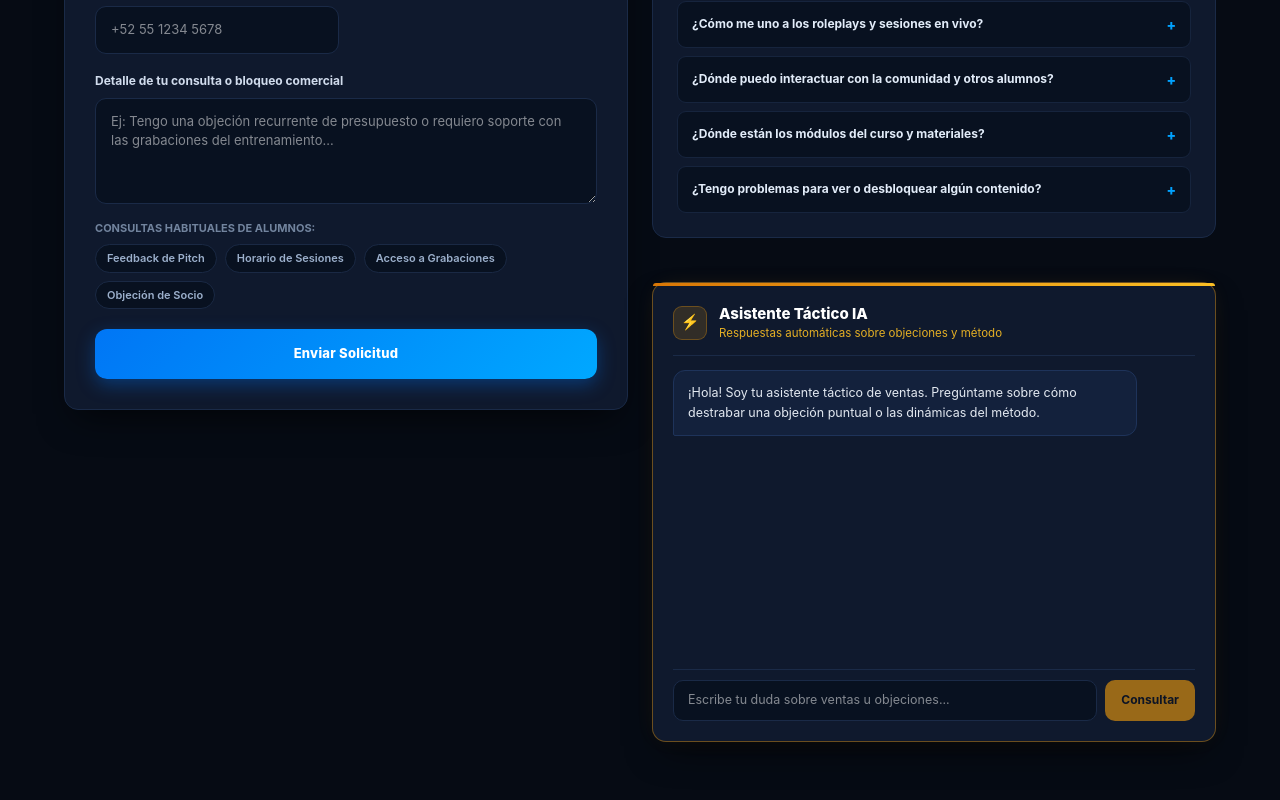
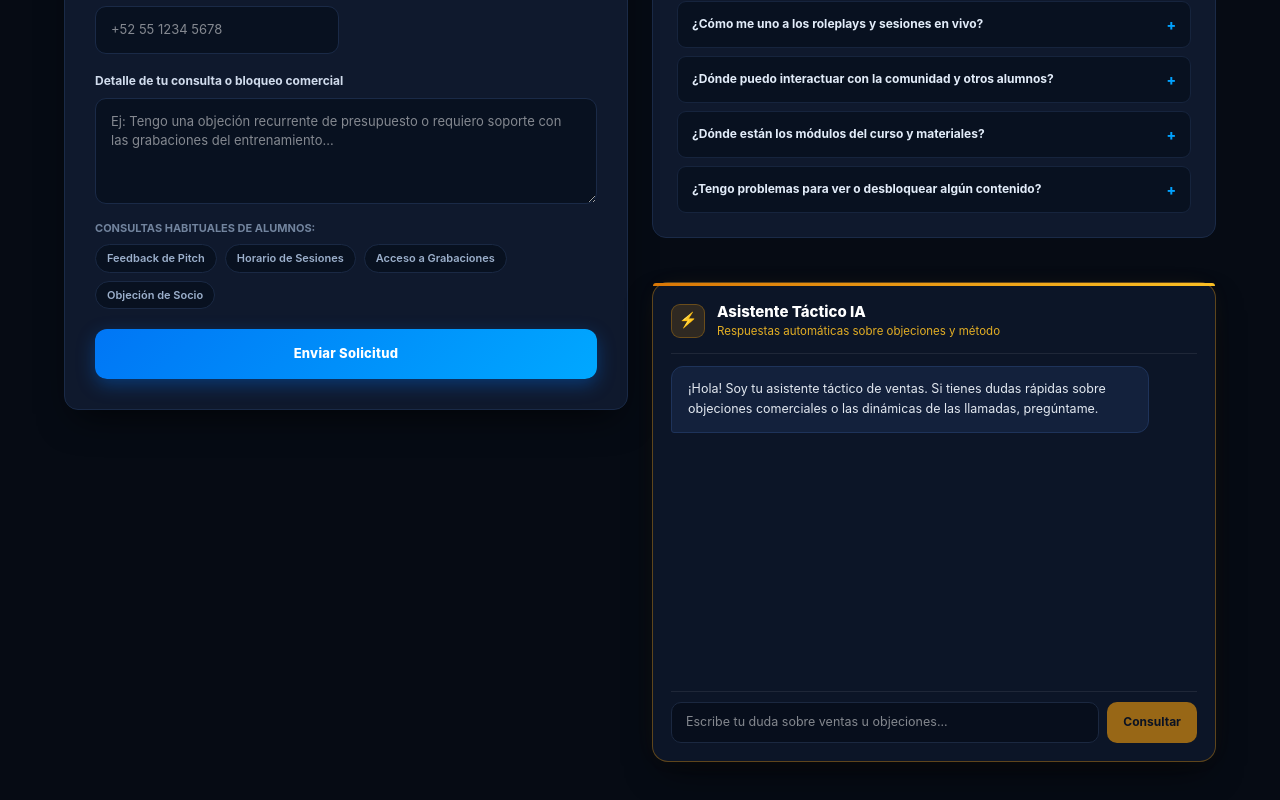
Before and after one commit to emicortes-hub/serve-happiness, a Next.js app: page /dashboard/1 in a window 1280 px wide. Shown: the part 894-1694 px from the top of the page. Built offline with nearby package versions, Linux system fonts and the light colour scheme.

Commit message:
Formatear negritas Markdown y ajustar espaciado en AIChatBox

```diff
--- a/components/AIChatBox.tsx
+++ b/components/AIChatBox.tsx
@@ -7,11 +7,26 @@ interface Message {
   content: string;
 }
 
+// Función auxiliar para renderizar negritas Markdown de forma segura
+function renderFormattedMessage(text: string) {
+  const parts = text.split(/(\*\*.*?\*\*)/g);
+  return parts.map((part, index) => {
+    if (part.startsWith('**') && part.endsWith('**')) {
+      return (
+        <strong key={index} style={{ color: '#fbbf24', fontWeight: 700 }}>
+          {part.slice(2, -2)}
+        </strong>
+      );
+    }
+    return <span key={index}>{part}</span>;
+  });
+}
+
 export default function AIChatBox() {
   const [messages, setMessages] = useState<Message[]>([
     {
       role: 'assistant',
-      content: '¡Hola! Soy tu asistente táctico de ventas. Pregúntame sobre cómo destrabar una objeción puntual o las dinámicas del método.',
+      content: '¡Hola! Soy tu asistente táctico de ventas. Si tienes dudas rápidas sobre objeciones comerciales o las dinámicas de las llamadas, pregúntame.',
     },
   ]);
   const [input, setInput] = useState('');
@@ -64,18 +79,18 @@ export default function AIChatBox() {
   return (
     <div
       style={{
-        backgroundColor: '#0f192d',
-        border: '1px solid rgba(245, 158, 11, 0.4)',
-        borderRadius: '14px',
-        padding: '20px',
-        boxShadow: '0 16px 36px -12px rgba(0, 0, 0, 0.7), 0 0 24px -10px rgba(245, 158, 11, 0.2)',
+        backgroundColor: '#0c1527',
+        border: '1px solid rgba(245, 158, 11, 0.35)',
+        borderRadius: '16px',
+        padding: '18px',
+        boxShadow: '0 16px 36px -12px rgba(0, 0, 0, 0.7), 0 0 24px -10px rgba(245, 158, 11, 0.15)',
         position: 'relative',
         display: 'flex',
         flexDirection: 'column',
-        height: '460px',
+        height: '480px',
       }}
     >
-      {/* Línea dorada superior */}
+      {/* Detalle visual dorado superior */}
       <div
         style={{
           position: 'absolute',
@@ -83,14 +98,23 @@ export default function AIChatBox() {
           left: 0,
           right: 0,
           height: '3px',
-          borderTopLeftRadius: '14px',
-          borderTopRightRadius: '14px',
+          borderTopLeftRadius: '16px',
+          borderTopRightRadius: '16px',
           background: 'linear-gradient(135deg, #d97706 0%, #fbbf24 100%)',
         }}
       />
 
-      {/* Header */}
-      <div style={{ display: 'flex', alignItems: 'center', gap: '12px', marginBottom: '14px', paddingBottom: '12px', borderBottom: '1px solid #1a2a47' }}>
+      {/* Encabezado */}
+      <div
+        style={{
+          display: 'flex',
+          alignItems: 'center',
+          gap: '12px',
+          marginBottom: '12px',
+          paddingBottom: '12px',
+          borderBottom: '1px solid rgba(255, 255, 255, 0.08)',
+        }}
+      >
         <div
           style={{
             width: '34px',
@@ -117,14 +141,14 @@ export default function AIChatBox() {
         </div>
       </div>
 
-      {/* Historial de Mensajes */}
+      {/* Área scrollable de mensajes */}
       <div
         style={{
           flex: 1,
           overflowY: 'auto',
           display: 'flex',
           flexDirection: 'column',
-          gap: '12px',
+          gap: '14px',
           paddingRight: '6px',
           marginBottom: '12px',
         }}
@@ -139,31 +163,33 @@ export default function AIChatBox() {
           >
             <div
               style={{
-                maxWidth: '90%',
+                maxWidth: '92%',
                 fontSize: '12.5px',
-                lineHeight: '1.6',
-                padding: '12px 14px',
+                lineHeight: '1.65',
+                padding: '12px 16px',
                 borderRadius: '12px',
-                whiteSpace: 'pre-wrap', // Mantiene los saltos de línea limpios
+                whiteSpace: 'pre-wrap',
+                wordBreak: 'break-word',
                 ...(m.role === 'user'
                   ? {
                       backgroundColor: '#f59e0b',
                       color: '#0b1120',
                       fontWeight: 600,
-                      borderBottomRightRadius: '2px',
+                      borderBottomRightRadius: '3px',
                     }
                   : {
                       backgroundColor: '#13213c',
                       color: '#e2e8f0',
                       border: '1px solid #1e335a',
-                      borderBottomLeftRadius: '2px',
+                      borderBottomLeftRadius: '3px',
                     }),
               }}
             >
-              {m.content}
+              {m.role === 'assistant' ? renderFormattedMessage(m.content) : m.content}
             </div>
           </div>
         ))}
+
         {loading && (
           <div style={{ display: 'flex', justifyContent: 'flex-start' }}>
             <div
@@ -183,8 +209,16 @@ export default function AIChatBox() {
         <div ref={messagesEndRef} />
       </div>
 
-      {/* Formulario de consulta */}
-      <form onSubmit={sendMessage} style={{ display: 'flex', gap: '8px', paddingTop: '10px', borderTop: '1px solid #1a2a47' }}>
+      {/* Input de consulta */}
+      <form
+        onSubmit={sendMessage}
+        style={{
+          display: 'flex',
+          gap: '8px',
+          paddingTop: '10px',
+          borderTop: '1px solid rgba(255, 255, 255, 0.08)',
+        }}
+      >
         <input
           type="text"
           value={input}
@@ -192,8 +226,8 @@ export default function AIChatBox() {
           placeholder="Escribe tu duda sobre ventas u objeciones..."
           style={{
             flex: 1,
-            backgroundColor: '#081120',
-            border: '1px solid #1a2a47',
+            backgroundColor: '#070e1c',
+            border: '1px solid #1b2840',
             borderRadius: '10px',
             padding: '10px 14px',
             fontSize: '12.5px',
@@ -214,7 +248,7 @@ export default function AIChatBox() {
             fontWeight: 700,
             cursor: loading || !input.trim() ? 'not-allowed' : 'pointer',
             opacity: loading || !input.trim() ? 0.6 : 1,
-            transition: 'background 0.2s ease',
+            transition: 'opacity 0.2s ease',
           }}
         >
           Consultar
```
